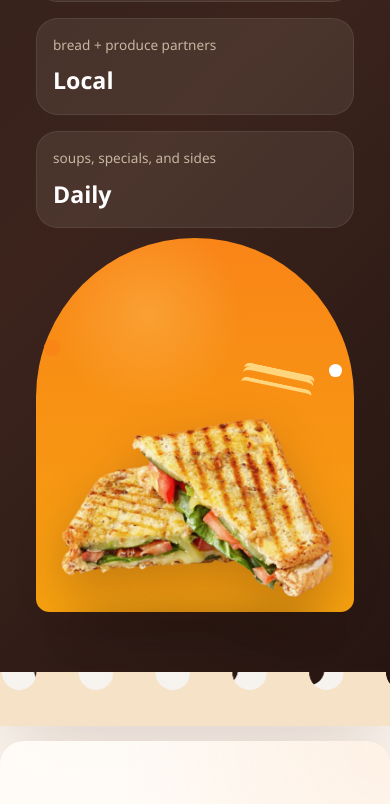
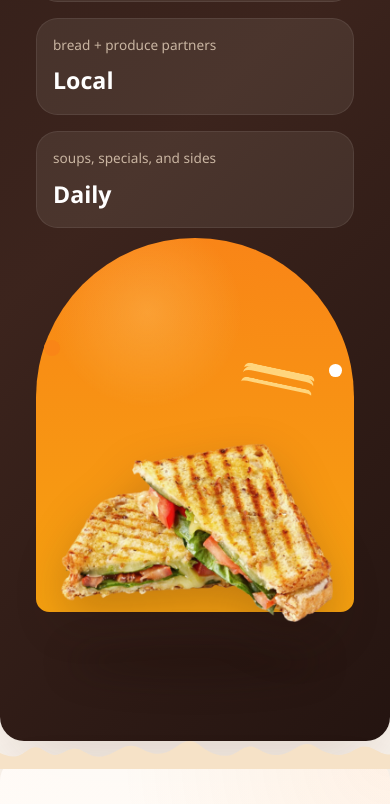
Before and after one commit to andrewchwalik/bluebird, a React (Vite) app: page / in a window 390 px wide. Shown: the part 921-1725 px from the top of the page. Built offline with nearby package versions, Linux system fonts and the light colour scheme.

Commit message:
Add torn paper divider and overlap hero panini

```diff
--- a/src/App.css
+++ b/src/App.css
@@ -26,15 +26,11 @@
   position: absolute;
   left: 0;
   right: 0;
-  bottom: -1px;
-  height: 3.4rem;
-  background:
-    radial-gradient(circle at 1.2rem 0.05rem, transparent 1.05rem, var(--paper) 1.09rem) 0
-      100% / 4.8rem 100% repeat-x,
-    radial-gradient(circle at 3.1rem -0.15rem, transparent 0.95rem, rgba(255, 252, 248, 0.96) 1rem)
-      0 100% / 5.4rem 100% repeat-x,
-    linear-gradient(180deg, rgba(255, 250, 244, 0) 0%, rgba(255, 250, 244, 0) 46%, var(--paper) 47%, var(--paper) 100%);
-  filter: drop-shadow(0 -0.1rem 0 rgba(72, 39, 23, 0.08));
+  bottom: -4.2rem;
+  height: 7rem;
+  background: url('./assets/torn-edge.svg') center bottom / 100% 100% no-repeat;
+  pointer-events: none;
+  z-index: 1;
 }
 
 .topbar {
@@ -219,14 +215,14 @@
 
 .hero-visual {
   position: relative;
-  min-height: 32rem;
+  min-height: 36rem;
   overflow: visible;
 }
 
 .hero-arch {
   position: absolute;
   right: 1rem;
-  bottom: 1.4rem;
+  bottom: 3.2rem;
   width: min(31rem, 100%);
   aspect-ratio: 0.85;
   border-radius: 18rem 18rem 1.5rem 1.5rem;
@@ -238,7 +234,7 @@
 .plate-shadow {
   position: absolute;
   left: 50%;
-  bottom: -2rem;
+  bottom: -4.2rem;
   width: 78%;
   height: 2.2rem;
   border-radius: 50%;
@@ -250,10 +246,11 @@
 .hero-panini {
   position: absolute;
   left: 50%;
-  bottom: -3.8rem;
+  bottom: -6.8rem;
   width: min(28rem, 90%);
   transform: translateX(-50%);
   filter: drop-shadow(0 1.2rem 1.5rem rgba(38, 18, 10, 0.24));
+  z-index: 2;
 }
 
 .floating-dot,
@@ -696,19 +693,20 @@
   }
 
   .hero-visual {
-    min-height: 29rem;
+    min-height: 31rem;
   }
 
   .hero-arch {
     right: auto;
     left: 50%;
     width: min(26rem, 100%);
+    bottom: 2.6rem;
     transform: translateX(-50%);
   }
 
   .hero-panini {
     width: min(23rem, 88%);
-    bottom: -3rem;
+    bottom: -5.2rem;
   }
 
   .menu-grid,
@@ -752,17 +750,17 @@
   }
 
   .hero-visual {
-    min-height: 23rem;
+    min-height: 24rem;
   }
 
   .hero-arch {
     width: min(20rem, 100%);
-    bottom: 1rem;
+    bottom: 2rem;
   }
 
   .hero-panini {
     width: min(18rem, 92%);
-    bottom: -2.4rem;
+    bottom: -4rem;
   }
 
   .plated-dish {
```
Also changed, not shown: src/assets/torn-edge.svg (added).
